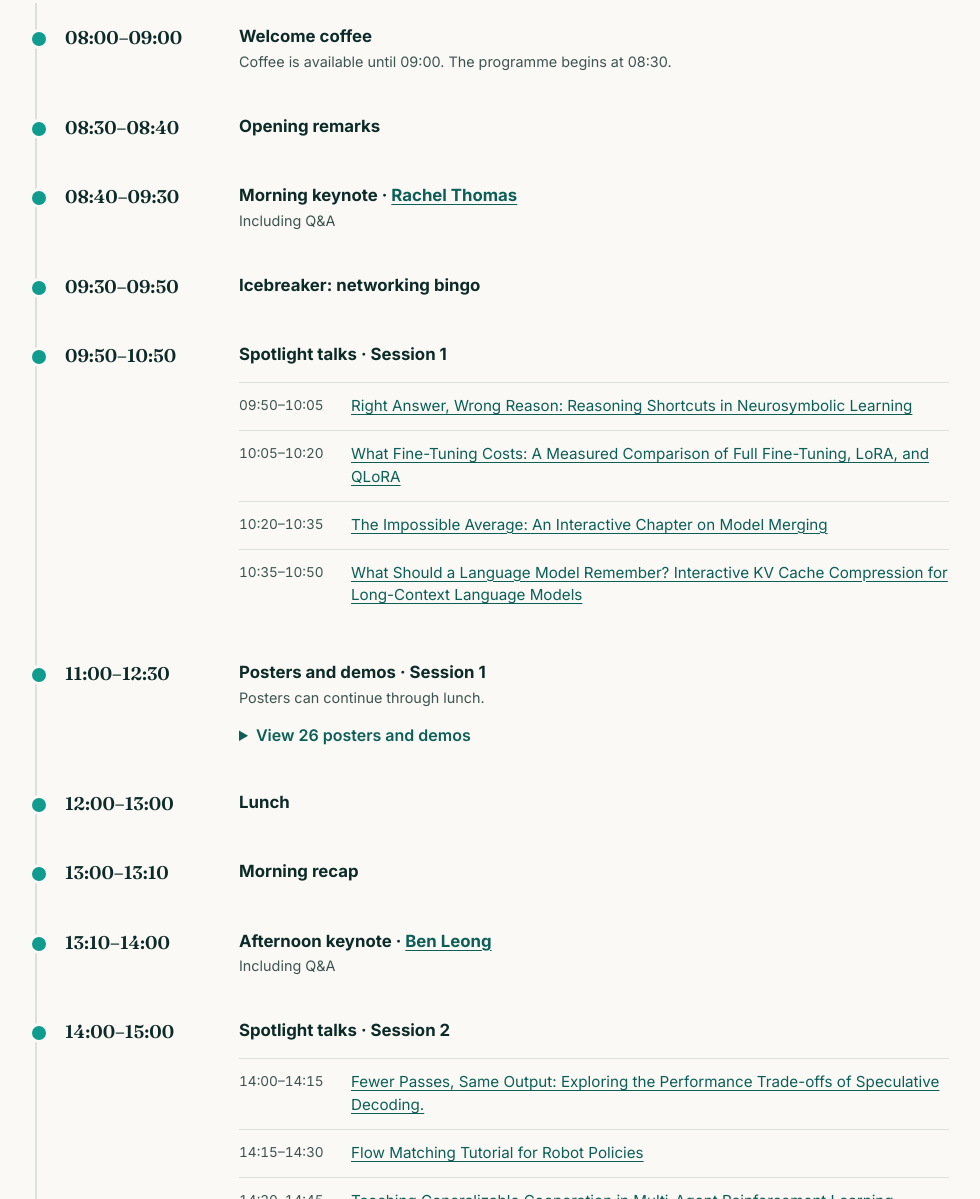
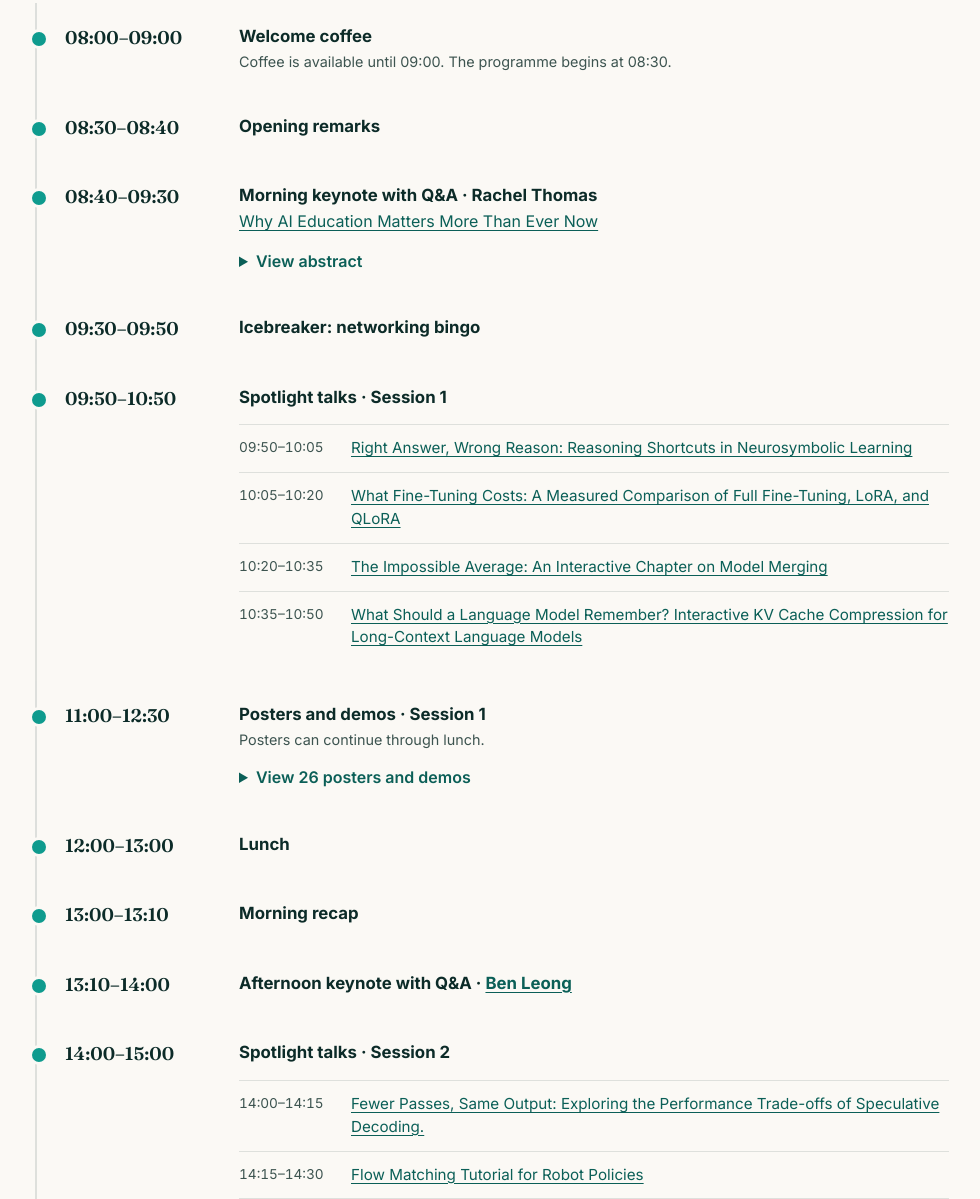
Before and after one commit to neurips-education-track/2026, a plain HTML site: page index.html in a window 1280 px wide. Shown: the part 4079-5278 px from the top of the page, without its empty margins (75-1055 px from the left). Drawn offline with Linux system fonts and the light colour scheme.

Commit message:
Add Rachel's keynote abstract and update Q&A labels

```diff
--- a/index.html
+++ b/index.html
@@ -257,7 +257,14 @@
         </li>
         <li class="tl-item">
           <span class="tl-time">08:40–09:30</span>
-          <span class="tl-body"><strong>Morning keynote · <a href="https://neurips.cc/virtual/2026/180247">Rachel Thomas</a></strong><em>Including Q&amp;A</em></span>
+          <div class="tl-body">
+            <strong>Morning keynote with Q&amp;A · Rachel Thomas</strong>
+            <span><a href="https://neurips.cc/virtual/2026/180247">Why AI Education Matters More Than Ever Now</a></span>
+            <details class="talk-details">
+              <summary>View abstract</summary>
+              <p>A decade ago, I co-founded <a href="http://fast.ai/">fast.ai</a> to make AI more accessible to a broader group of people. Back then, the issue was that only a limited few could use AI, whereas now the issue is that only a limited few control the narratives, models, and goals for AI. I will share lessons from <a href="http://fast.ai/">fast.ai</a>'s history and how decades of research on problem solving, collaboration, and human psychology contradict current AI approaches. Educating people to understand AI deeply, not just at a superficial level, is crucial so that they can innovate, propose alternative options, or push back on misaligned values.</p>
+            </details>
+          </div>
         </li>
         <li class="tl-item">
           <span class="tl-time">09:30–09:50</span>
@@ -335,7 +342,7 @@
         </li>
         <li class="tl-item">
           <span class="tl-time">13:10–14:00</span>
-          <span class="tl-body"><strong>Afternoon keynote · <a href="https://neurips.cc/virtual/2026/180248">Ben Leong</a></strong><em>Including Q&amp;A</em></span>
+          <span class="tl-body"><strong>Afternoon keynote with Q&amp;A · <a href="https://neurips.cc/virtual/2026/180248">Ben Leong</a></strong></span>
         </li>
         <li class="tl-item">
           <span class="tl-time">14:00–15:00</span>
--- a/styles.css
+++ b/styles.css
@@ -308,9 +308,10 @@ a { color: inherit; }
   line-height: 1.5;
 }
 .session-time { color: var(--ink-soft); font-size: 0.85rem; font-variant-numeric: tabular-nums; }
-.poster-details { margin-top: 14px; }
-.poster-details summary { width: fit-content; cursor: pointer; color: var(--ocean-deep); font-weight: 600; }
-.poster-details summary:hover { text-decoration: underline; text-underline-offset: 3px; }
+.poster-details, .talk-details { margin-top: 14px; }
+.poster-details summary, .talk-details summary { width: fit-content; cursor: pointer; color: var(--ocean-deep); font-weight: 600; }
+.poster-details summary:hover, .talk-details summary:hover { text-decoration: underline; text-underline-offset: 3px; }
+.talk-details p { margin: 16px 0 0; color: var(--ink-soft); font-size: 0.95rem; line-height: 1.5; }
 .poster-list { margin: 16px 0 0; padding-left: 22px; font-size: 0.95rem; line-height: 1.5; }
 .poster-list li { padding-left: 4px; }
 .poster-list li + li { margin-top: 12px; }
```
